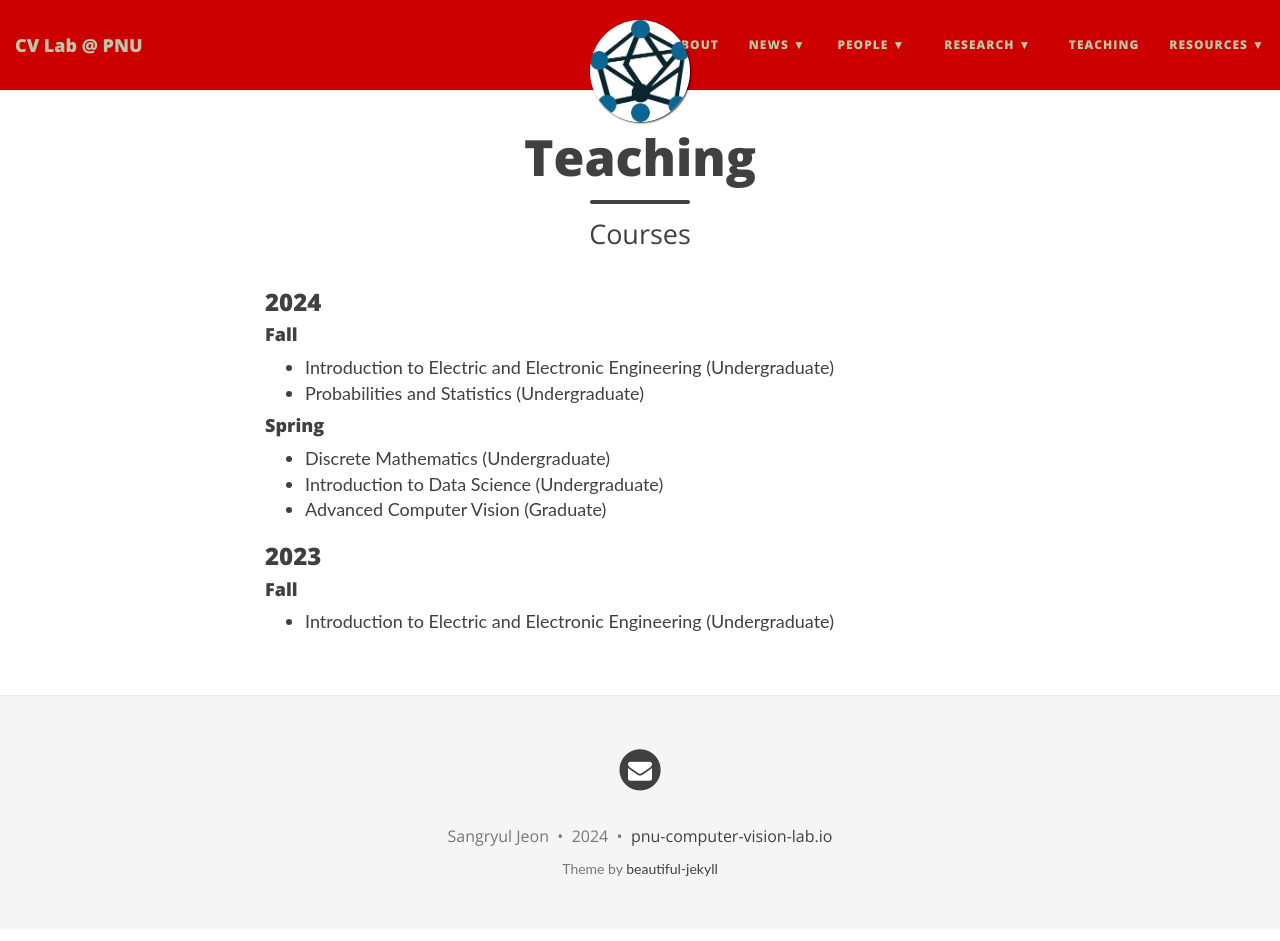
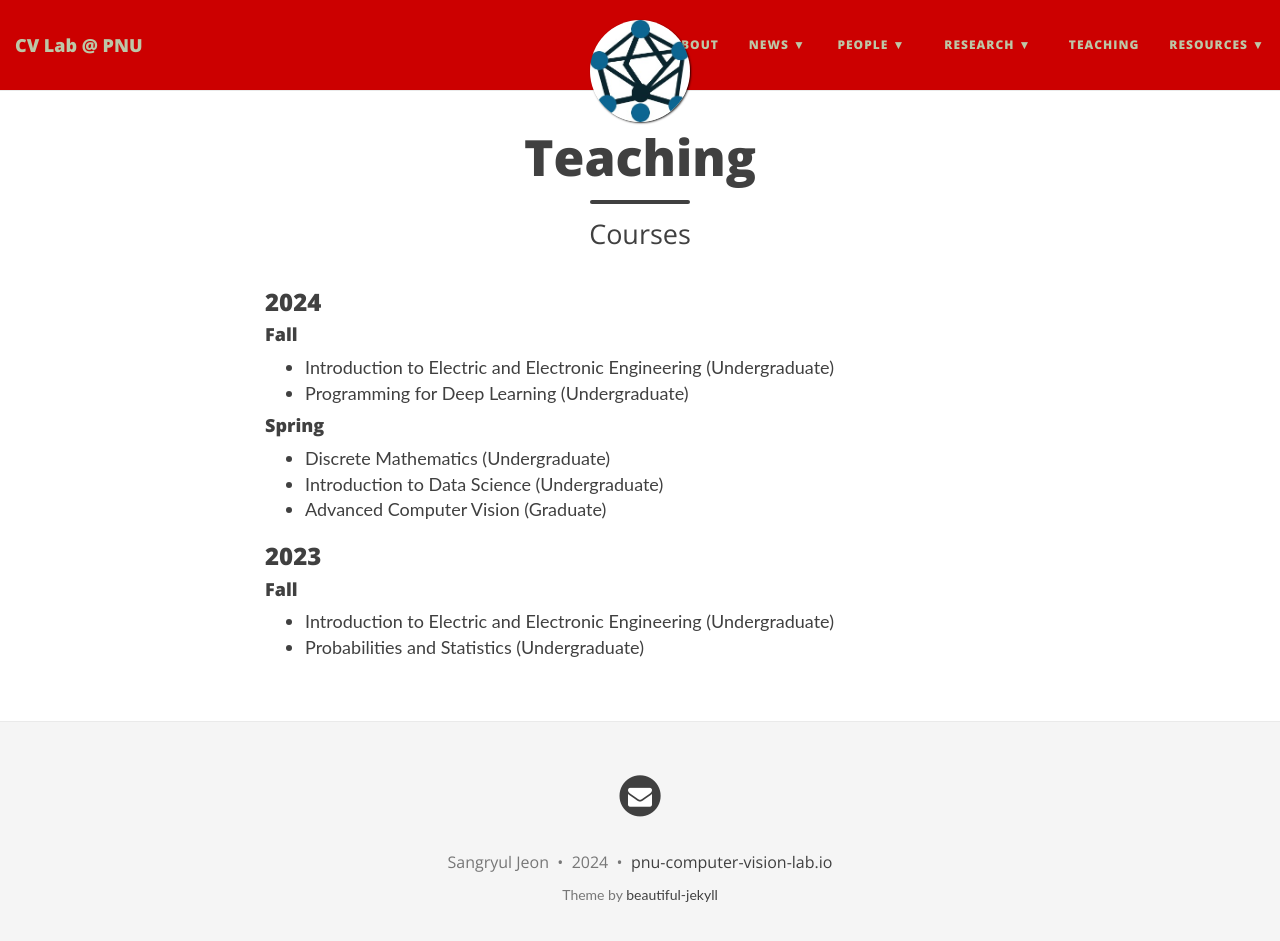
Before and after one commit to pnu-computer-vision-lab/pnu-computer-vision-lab.github.io, a Jekyll site: the page built from teaching.md, in a window 1280 px wide and 955 px high. Shown: the top 941 px of the window. Built offline with Jekyll 4.4.1, drawn with Linux system fonts in a browser that asks for light colours; nearby versions of some CDN libraries.

Commit message:
Update teaching.md

```diff
--- a/teaching.md
+++ b/teaching.md
@@ -6,7 +6,7 @@ subtitle: Courses
 ### 2024
 #### Fall
 - Introduction to Electric and Electronic Engineering (Undergraduate)
-- Probabilities and Statistics (Undergraduate)
+- Programming for Deep Learning (Undergraduate)
 
 #### Spring
 - Discrete Mathematics (Undergraduate)
@@ -16,3 +16,4 @@ subtitle: Courses
 ### 2023
 #### Fall
 - Introduction to Electric and Electronic Engineering (Undergraduate)
+- Probabilities and Statistics (Undergraduate)
```
